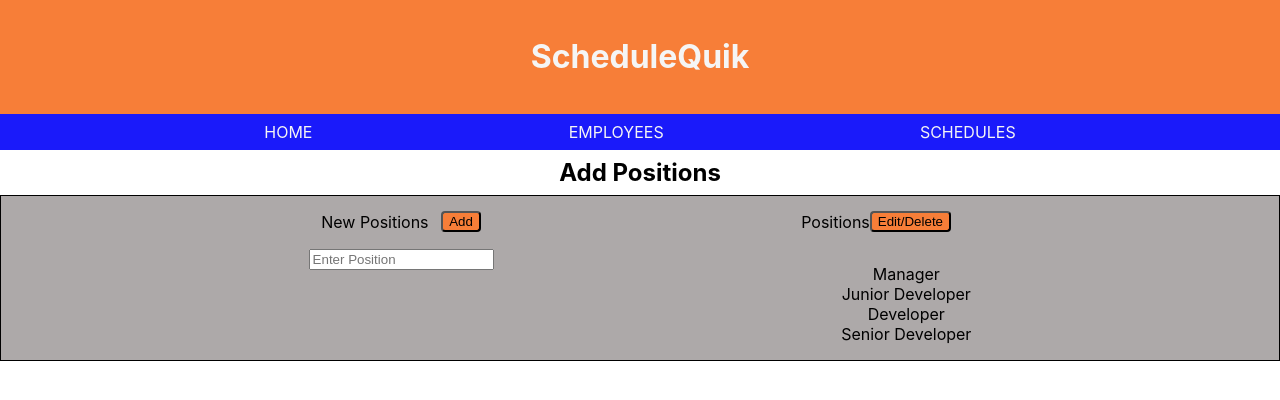
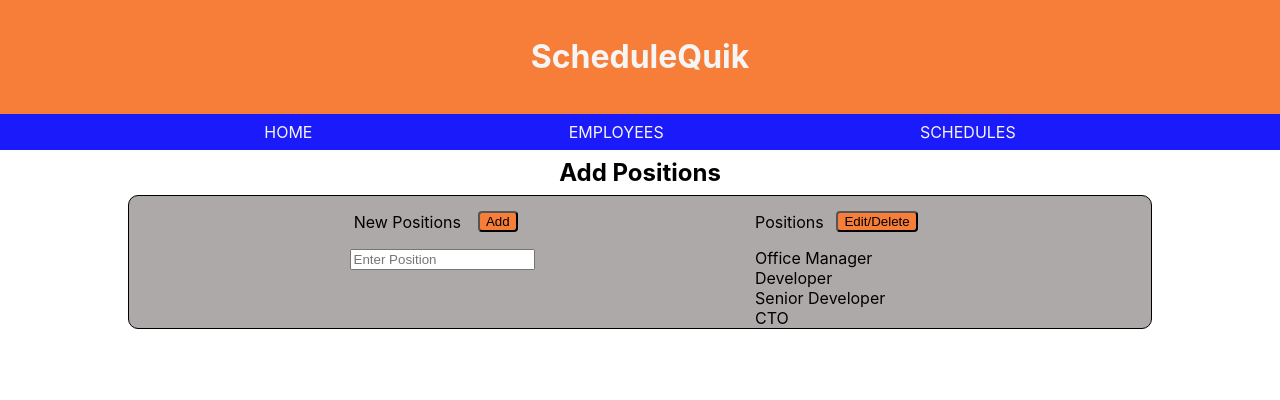
Before and after one commit to StPeteFrank/schedulequik, a React (Create React App) app: page / in a window 1280 px wide. Shown: the top 400 px of the page. Built offline with nearby package versions, Linux system fonts and the light colour scheme.

Commit message:
Add Position Static HTML CSS Complete.

```diff
--- a/src/AddPositions.js
+++ b/src/AddPositions.js
@@ -10,21 +10,19 @@ class AddPositions extends Component {
             <div className="AddButton">
               <p>New Positions</p> <button>Add</button>
             </div>
-
             <div>
               <input type="text" placeholder="Enter Position" />
             </div>
           </section>
+
           <section className="PositionsList">
             <div className="EditDeleteButton">
               <p>Positions</p> <button>Edit/Delete</button>
             </div>
-            <ul>
-              <li>Manager</li>
-              <li>Junior Developer</li>
-              <li>Developer</li>
-              <li>Senior Developer</li>
-            </ul>
+            <li>Office Manager</li>
+            <li>Developer</li>
+            <li>Senior Developer</li>
+            <li>CTO</li>
           </section>
         </div>
       </div>
--- a/src/Home.js
+++ b/src/Home.js
@@ -6,7 +6,7 @@ class Home extends Component {
       <div className="App">
         <div classname="CompanyName">
           <h2>ABC Company</h2>
-          <h3>Welcome John Smith, Manager</h3>
+          <h3>Welcome John Smith, Office Manager</h3>
         </div>
         <div className="NavButtons">
           <button>EMPLOYEES</button>
--- a/src/index.css
+++ b/src/index.css
@@ -112,9 +112,17 @@ td {
 }
 .AddPositionContainer {
   border: 1px solid black;
+  border-radius: 10px;
   display: flex;
   justify-content: space-evenly;
   background-color: rgb(173, 169, 169);
+  margin-left: 10vw;
+  margin-right: 10vw;
+}
+.AddPositionContainer button {
+  border-radius: 4px;
+  margin: 1vw;
+  background-color: rgb(247, 126, 56);
 }
 .AddButton {
   cursor: pointer;
@@ -128,11 +136,11 @@ td {
   align-items: center;
 }
 li {
+  display: flex;
   list-style: none;
+  justify-content: left;
 }
+
 button {
   cursor: pointer;
-  background-color: rgb(247, 126, 56);
-  border-radius: 4px;
-  /* border-color: rgba(0, 0, 0, 0.753); */
 }
```
